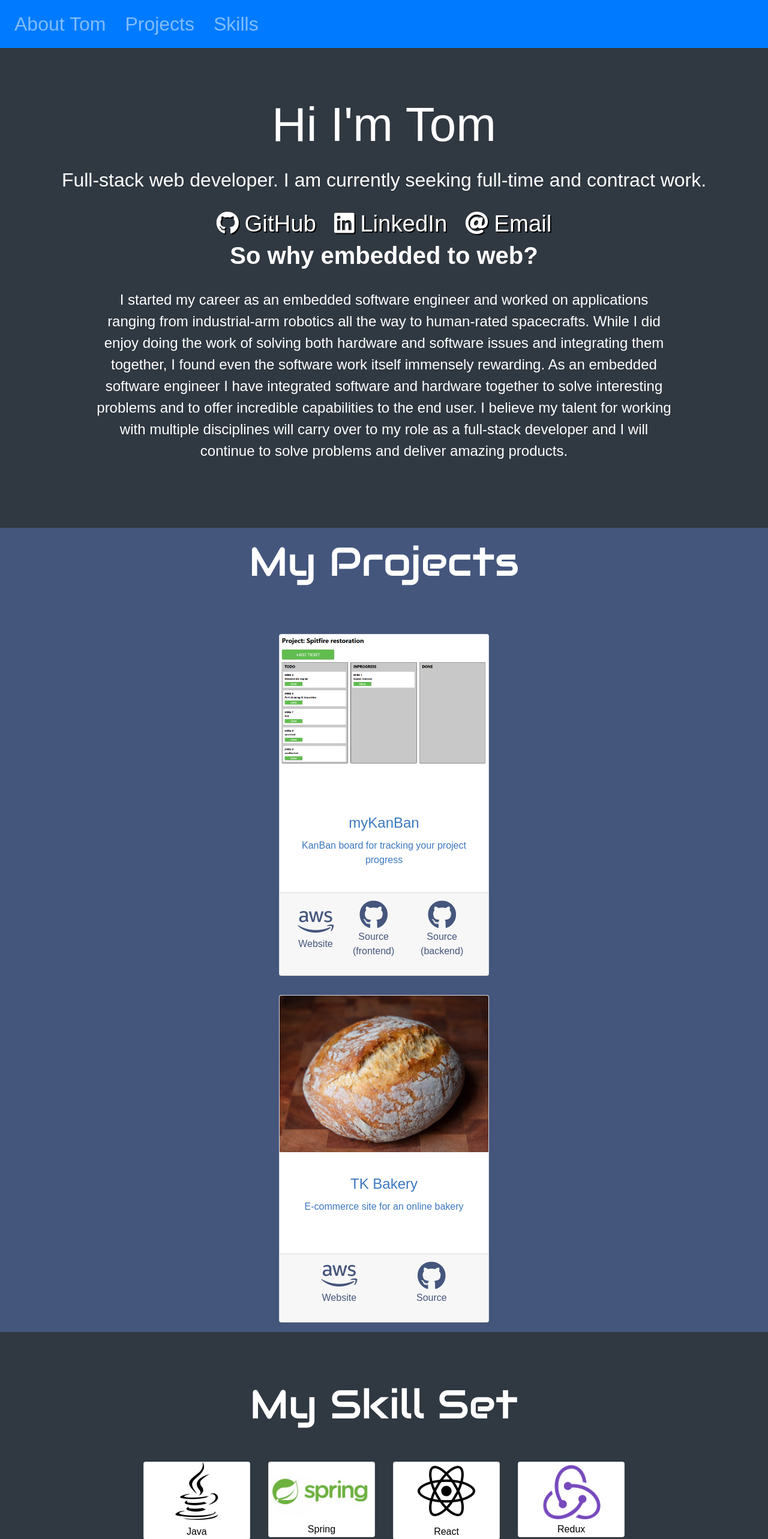
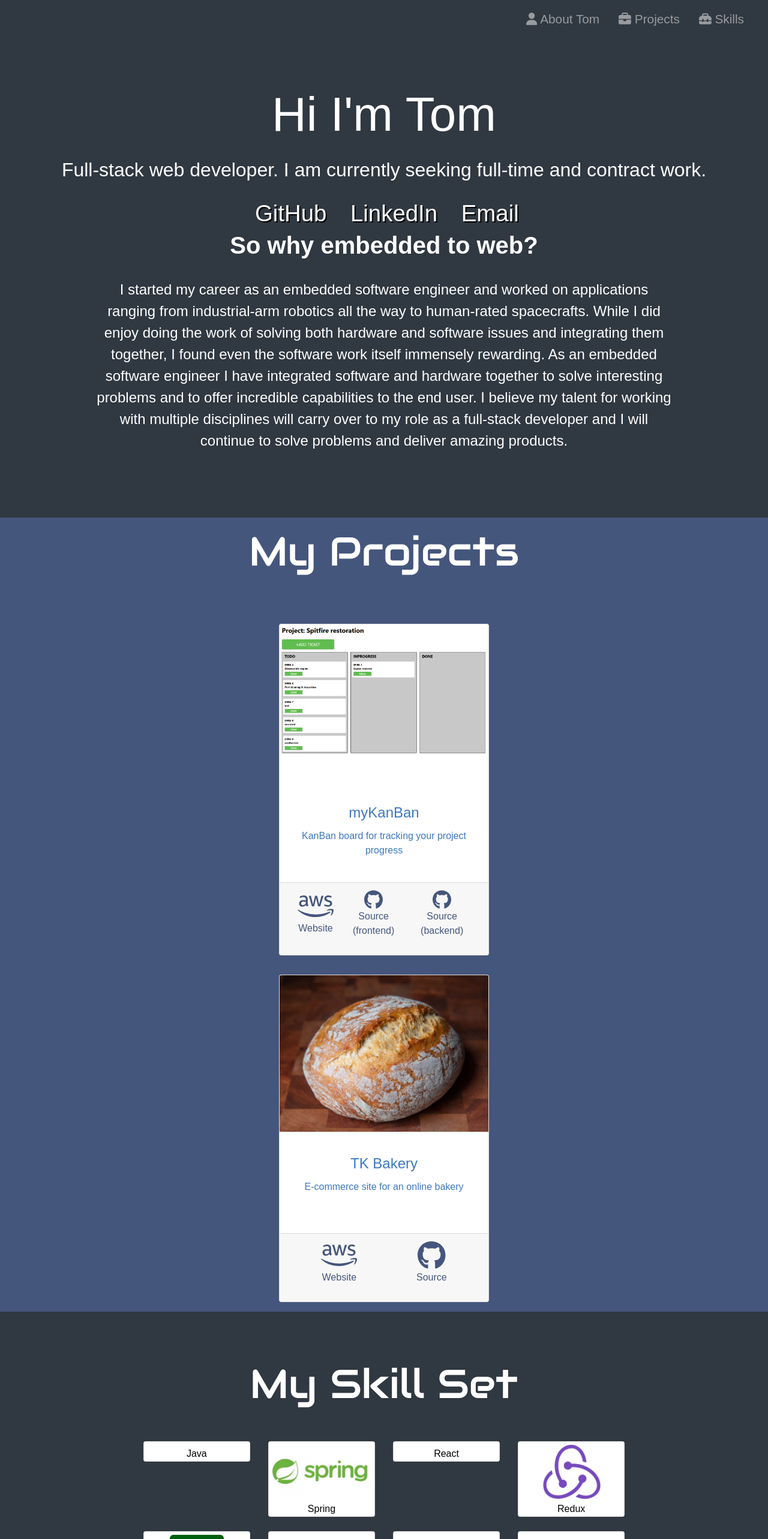
Before and after one commit to teekaygithub/teekaygithub.github.io, a React (Create React App) app: page / in a window 1280 px wide. Shown: the top 2566 px of the page at 60% size. Built offline with nearby package versions, Linux system fonts and the light colour scheme.

Commit message:
Added fontawesome as dependency instead of linking from CDN

```diff
--- a/package.json
+++ b/package.json
@@ -4,6 +4,10 @@
   "homepage": "https://teekaygithub.github.io",
   "private": false,
   "dependencies": {
+    "@fortawesome/fontawesome-svg-core": "^6.2.0",
+    "@fortawesome/free-brands-svg-icons": "^6.2.0",
+    "@fortawesome/free-solid-svg-icons": "^6.2.0",
+    "@fortawesome/react-fontawesome": "^0.2.0",
     "@testing-library/jest-dom": "^5.16.5",
     "@testing-library/react": "^13.4.0",
     "@testing-library/user-event": "^13.5.0",
--- a/public/index.html
+++ b/public/index.html
@@ -7,7 +7,6 @@
   <meta name="theme-color" content="#000000" />
   <meta name="description" content="Web site created using create-react-app" />
   <link rel="stylesheet" href="https://maxcdn.bootstrapcdn.com/bootstrap/4.5.2/css/bootstrap.min.css" />
-  <link rel="stylesheet" href="https://cdnjs.cloudflare.com/ajax/libs/font-awesome/5.15.1/css/all.min.css" />
   <link rel="stylesheet" href="https://fonts.googleapis.com/css?family=Audiowide">
   <title>React App</title>
 </head>
--- a/src/MyKanBan.js
+++ b/src/MyKanBan.js
@@ -1,4 +1,6 @@
 import React from 'react';
+import { FontAwesomeIcon } from '@fortawesome/react-fontawesome';
+import {faAws, faGithub} from '@fortawesome/free-brands-svg-icons';
 
 function MyKanBan() {
     return (
@@ -13,19 +15,19 @@
             <div className="card-footer d-flex justify-content-center align-items-center">
                 <a className="card-footer-button" href="http://mykanban-fe.s3-website-us-west-1.amazonaws.com/" target="_blank">
                     <div className="card-footer-button-container">
-                        <i className="fab fa-aws fa-3x"></i>
+                        <FontAwesomeIcon icon={faAws} size="3x"></FontAwesomeIcon>
                         <p>Website</p>
                     </div>
                 </a>
                 <a className="card-footer-button" href="https://github.com/teekaygithub/myKanBan-FE" target="_blank">
                     <div className="card-footer-button-container">
-                        <i className="fab fa-github fa-3x"></i>
+                        <FontAwesomeIcon icon={faGithub} size="2xl"></FontAwesomeIcon>
                         <p>Source (frontend)</p>
                     </div>
                 </a>
                 <a className="card-footer-button" href="https://github.com/teekaygithub/myKanBan" target="_blank">
                     <div className="card-footer-button-container">
-                        <i className="fab fa-github fa-3x"></i>
+                        <FontAwesomeIcon icon={faGithub} size="2xl"></FontAwesomeIcon>
                         <p>Source (backend)</p>
                     </div>
                 </a>
--- a/src/Navbar.js
+++ b/src/Navbar.js
@@ -1,24 +1,32 @@
 import React from 'react';
+import { FontAwesomeIcon } from '@fortawesome/react-fontawesome';
+import {faToolbox, faUser, faBriefcase} from '@fortawesome/free-solid-svg-icons';
 
 function Navbar() {
     return (
         <header>
-            <nav className="navbar navbar-dark navbar-expand-sm bg-primary">
+            <nav className="navbar navbar-dark navbar-expand-sm">
 
                 <button className="navbar-toggler" type="button" data-toggle="collapse" data-target="#collapsibleNavbar">
                     <span className="navbar-toggler-icon"></span>
                 </button>
 
-                <div className="collapse navbar-collapse" id="collapsibleNavbar">
+                <div className="collapse navbar-collapse justify-content-end" id="collapsibleNavbar">
                     <ul className="navbar-nav">
                         <li className="nav-item">
-                            <a className="nav-link" href="#about">About Tom</a>
+                            <a className="nav-link" href="#about">
+                                <FontAwesomeIcon icon={faUser}></FontAwesomeIcon> About Tom
+                            </a>
                         </li>
                         <li className="nav-item">
-                            <a className="nav-link" href="#projects">Projects</a>
+                            <a className="nav-link" href="#projects">
+                            <FontAwesomeIcon icon={faBriefcase} /> Projects
+                            </a>
                         </li>
                         <li className="nav-item">
-                            <a className="nav-link" href="#skills">Skills</a>
+                            <a className="nav-link" href="#skills">
+                            <FontAwesomeIcon icon={faToolbox}></FontAwesomeIcon> Skills
+                            </a>
                         </li>
                     </ul>
                 </div>
--- a/src/TkBakery.js
+++ b/src/TkBakery.js
@@ -1,4 +1,6 @@
 import React from 'react';
+import { FontAwesomeIcon } from '@fortawesome/react-fontawesome';
+import {faAws, faGithub} from '@fortawesome/free-brands-svg-icons';
 
 function TkBakery() {
     return (
@@ -13,13 +15,13 @@
             <div className="card-footer d-flex justify-content-around align-items-center">
                 <a className="card-footer-button" href="https://ec2-54-151-82-200.us-west-1.compute.amazonaws.com:8443/" target="_blank">
                     <div className="card-footer-container">
-                        <i className="fab fa-aws fa-3x"></i>
+                        <FontAwesomeIcon icon={faAws} size="3x"></FontAwesomeIcon>
                         <p>Website</p>
                     </div>
                 </a>
                 <a className="card-footer-button" href="https://github.com/teekaygithub/tomsbakery" target="_blank">
                     <div className="card-footer-container">
-                        <i className="fab fa-github fa-3x"></i>
+                        <FontAwesomeIcon icon={faGithub} size="3x"></FontAwesomeIcon>
                         <p>Source</p>
                     </div>
                 </a>
--- a/src/style.css
+++ b/src/style.css
@@ -8,7 +8,7 @@
 }
 
 nav {
-	font-size: 2rem;
+	font-size: 1.3rem;
 }
 
 nav li {
```
Also changed, not shown: 1 other file (tests, documents, lock files or other folders).
